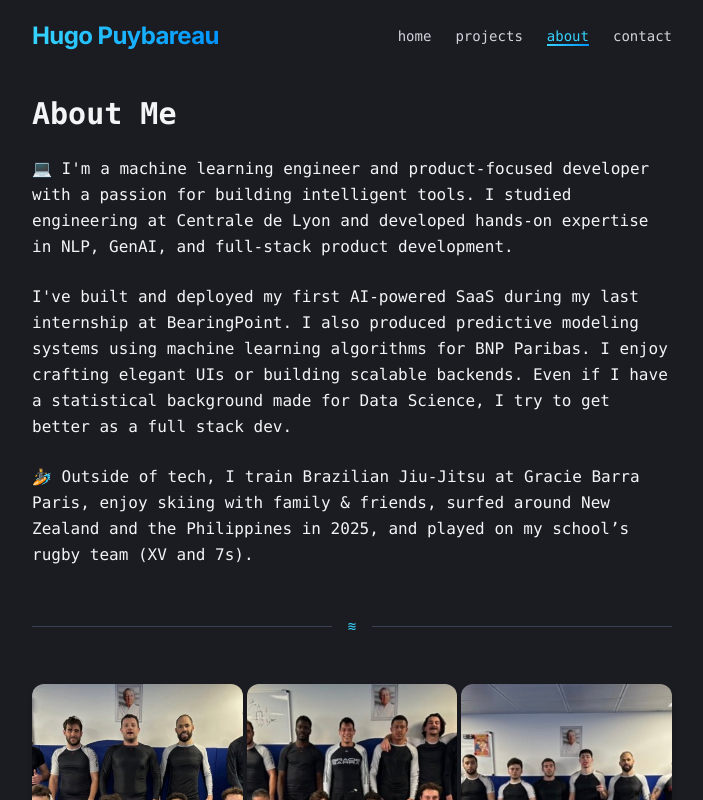
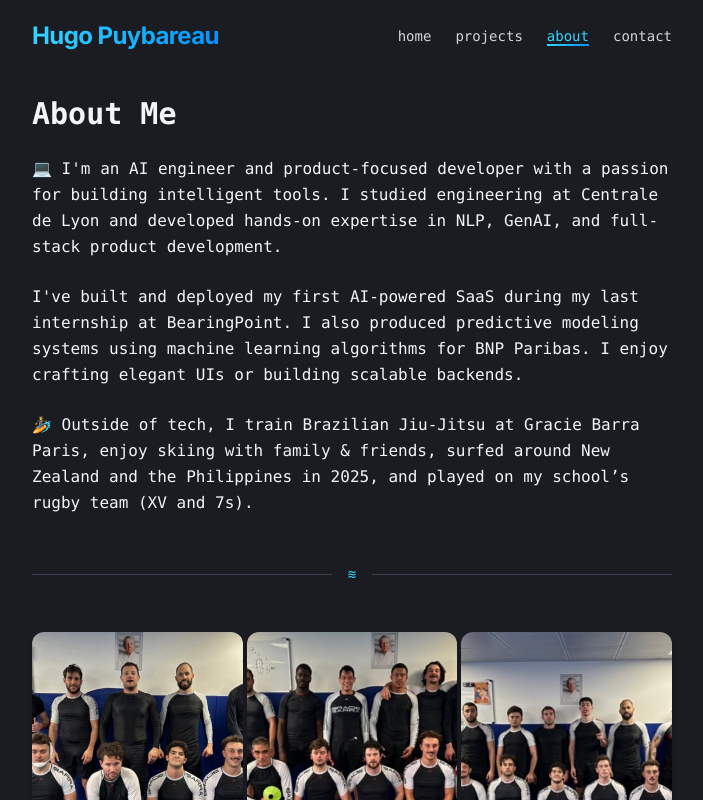
Before and after one commit to hugopuybareau/portfolio, a React (Vite) app: page /about in a window 1280 px wide. Shown: the top 800 px of the page, without its empty margins (288-991 px from the left). Built offline with nearby package versions, Linux system fonts and the light colour scheme.

Commit message:
feat: new cv

```diff
--- a/src/pages/AboutPage.tsx
+++ b/src/pages/AboutPage.tsx
@@ -26,7 +26,7 @@ const AboutPage: React.FC = () => {
 
       <ul className="space-y-6 text-base leading-relaxed">
         <li>
-          💻 I'm a machine learning engineer and product-focused developer with
+          💻 I'm an AI engineer and product-focused developer with
           a passion for building intelligent tools. I studied engineering at
           Centrale de Lyon and developed hands-on expertise in NLP, GenAI, and
           full-stack product development.
@@ -35,9 +35,7 @@ const AboutPage: React.FC = () => {
           I've built and deployed my first AI-powered SaaS during my last
           internship at BearingPoint. I also produced predictive modeling
           systems using machine learning algorithms for BNP Paribas. I enjoy
-          crafting elegant UIs or building scalable backends. Even if I have a
-          statistical background made for Data Science, I try to get better as a
-          full stack dev.
+          crafting elegant UIs or building scalable backends.
         </li>
         <li>
           🏄 Outside of tech, I train Brazilian Jiu-Jitsu at Gracie Barra Paris,
```
Also changed, not shown: 1 other file (tests, documents, lock files or other folders).
